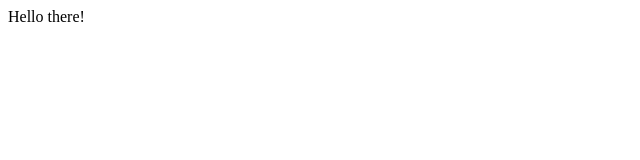
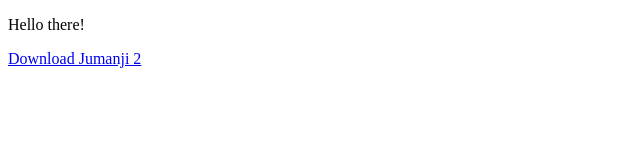
Before and after one commit to burhanloey/semai-padi, a plain HTML site: page www/index.html in a window 1280 px wide. Shown: the whole page, without its empty margins (0-640 px from the left). Drawn offline with Linux system fonts and the light colour scheme.

Commit message:
Playing around with 7zip

```diff
--- a/www/index.html
+++ b/www/index.html
@@ -3,5 +3,8 @@
   <head>
     <title>Hello</title>
   </head>
-  <body>Hello there!</body>
+  <body>
+    <p>Hello there!</p>
+    <p><a href="/download/jumanji_2.7z">Download Jumanji 2</a></p>
+  </body>
 </html>
```
Also changed, not shown: 3 other files.
